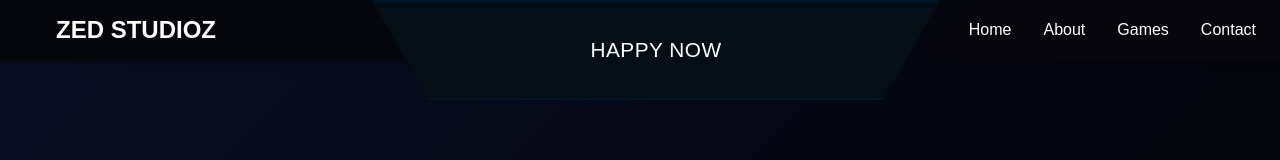
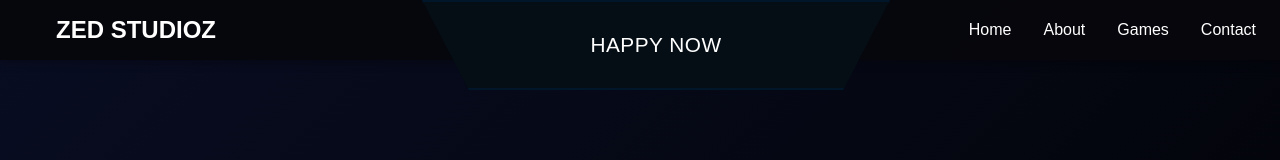
Before and after one commit to shubhirusiya/zed-studioz-website, a plain HTML site: page code.html in a window 1280 px wide. Shown: the top 160 px of the page. Drawn offline with nearby package versions, Linux system fonts and the light colour scheme.

Commit message:
shift notch

```diff
--- a/lekh.css
+++ b/lekh.css
@@ -62,9 +62,9 @@ nav {
   font-size: 1.3rem;
   border: 2px solid #02162a; /* Border for sharp edges */
   box-shadow: 0 2px 8px rgba(0, 0, 0, 0.3);
-  min-width: 500px;
+  min-width: 400px;
   text-align: center;
-  height: 80px; /* Increased height */
+  height: 70px; /* Increased height */
   display: flex;
   align-items: center;
   justify-content: center;
--- a/souleater.css
+++ b/souleater.css
@@ -63,9 +63,9 @@ nav {
   font-size: 1.3rem;
   border: 2px solid #02162a; /* Border for sharp edges */
   box-shadow: 0 2px 8px rgba(0, 0, 0, 0.3);
-  min-width: 500px;
+  min-width: 400px;
   text-align: center;
-  height: 80px; /* Increased height */
+  height: 70px; /* Increased height */
   display: flex;
   align-items: center;
   justify-content: center;
--- a/styles.css
+++ b/styles.css
@@ -62,9 +62,9 @@ nav {
   font-size: 1.3rem;
   border: 2px solid #02162a; /* Border for sharp edges */
   box-shadow: 0 2px 8px rgba(0, 0, 0, 0.3);
-  min-width: 500px;
+  min-width: 400px;
   text-align: center;
-  height: 80px; /* Increased height */
+  height: 70px; /* Increased height */
   display: flex;
   align-items: center;
   justify-content: center;
```
